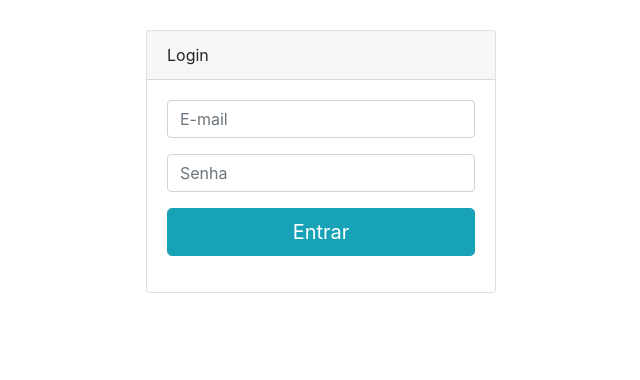
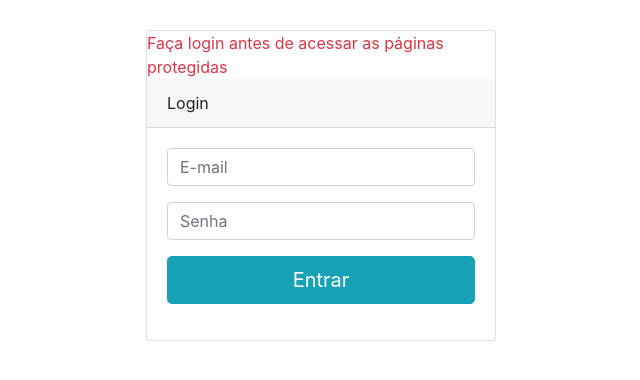
Before and after one commit to vitorgesteira/App_help_desk, a PHP site: page /index.php?login=erro2 in a window 1280 px wide. Shown: the part 56-436 px from the top of the page, without its empty margins (319-959 px from the left). Run offline with PHP 8.4, Linux system fonts and the light colour scheme.

Commit message:
Protegendo páginas restritas com SESSION

```diff
--- a/abrir_chamado.php
+++ b/abrir_chamado.php
@@ -1,3 +1,9 @@
+<?php
+  session_start();
+  if(!isset($_SESSION['autenticado']) || $_SESSION['autenticado'] != 'SIM'){
+    header('Location: index.php?login=erro2');
+  }
+?>
 <html>
   <head>
     <meta charset="utf-8" />
--- a/consultar_chamado.php
+++ b/consultar_chamado.php
@@ -1,3 +1,9 @@
+<?php
+  session_start();
+  if(!isset($_SESSION['autenticado']) || $_SESSION['autenticado'] != 'SIM'){
+    header('Location: index.php?login=erro2');
+  }
+?>
 <html>
   <head>
     <meta charset="utf-8" />
--- a/home.php
+++ b/home.php
@@ -1,3 +1,9 @@
+<?php
+  session_start();
+  if(!isset($_SESSION['autenticado']) || $_SESSION['autenticado'] != 'SIM'){
+    header('Location: index.php?login=erro2');
+  }
+?>
 <html>
   <head>
     <meta charset="utf-8" />
--- a/index.php
+++ b/index.php
@@ -27,6 +27,18 @@
       <div class="row">
         <div class="card-login">
           <div class="card">
+            <?php if(isset($_GET['login']) && $_GET['login'] == 'erro') { ?>
+                <span class="text-danger">
+                  Usuário ou senha inválido(s)
+                </span>
+            <?php } ?>
+
+            <?php if(isset($_GET['login']) && $_GET['login'] == 'erro2') { ?>
+                <span class="text-danger">
+                  Faça login antes de acessar as páginas protegidas
+                </span>
+            <?php } ?>
+
             <div class="card-header">
               Login
             </div>
@@ -40,11 +52,8 @@
                 <div class="form-group">
                   <input name="senha" type="password" class="form-control" placeholder="Senha">
                 </div>
-                <?php if(isset($_GET['login']) && $_GET['login'] == 'erro') { ?>
-                  <div class="text-danger">
-                    Usuário ou senha inválido(s)
-                  </div>
-                <?php } ?>
+
+
 
                 <button class="btn btn-lg btn-info btn-block" type="submit">Entrar</button>
               </form>
--- a/valida_login.php
+++ b/valida_login.php
@@ -1,4 +1,6 @@
 <?php
+    session_start();
+
     $usuario_autenticado = false;
 
     //usuarios do sistema
@@ -15,8 +17,10 @@
 
     if($usuario_autenticado){
         echo 'Usuario autenticado';
+        $_SESSION['autenticado'] = 'SIM';
     }
     else{
+        $_SESSION['autenticado'] = 'NAO';
         header('Location: index.php?login=erro');
     }
 
```
